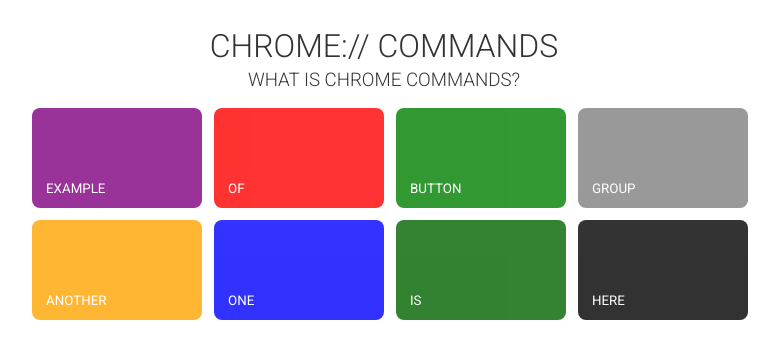
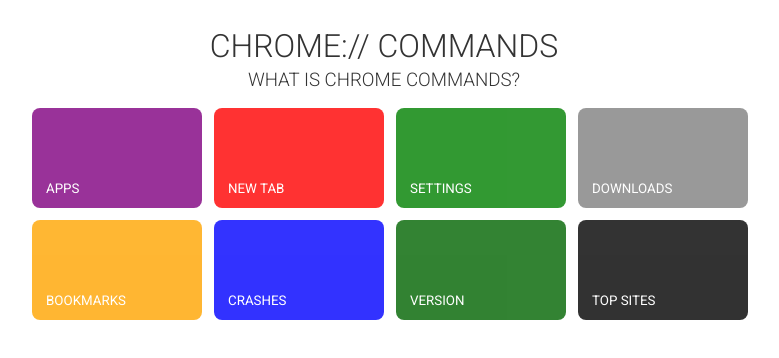
Before and after one commit to willfeldman/Chrome-Commands, a React (Create React App) app: page / in a window 1280 px wide. Shown: the top 358 px of the page, without its empty margins (256-1035 px from the left). Built offline with nearby package versions, Linux system fonts and the light colour scheme.

Commit message:
Button click updates header information.

```diff
--- a/src/App.js
+++ b/src/App.js
@@ -8,13 +8,14 @@ function App() {
     const [text, setText] = useState({Main: textMain, Sub: textSub});
 
     function updateText() {
-        setText({Main: "hi", Sub: "bye"});
+        setText({Main: "want this to be the button name which is TileContainer > Tile text",
+        Sub: "want this to be assocaited text"});
     }
 
     return (
     <div className='pageBody'>
         <Header textMain={text.Main} textSub={text.Sub} />
-        <TileContainer text={updateText} />
+        <TileContainer text={setText} />
     </div>
     );
 }
--- a/src/components/tile/Tile.js
+++ b/src/components/tile/Tile.js
@@ -6,15 +6,12 @@ const Button = styled.button`
 `;
 
 function Tile(props) {
-    function consoleIt() {
-        console.log(props.text + " was clicked!");
-        props.headerText.setText({
-            Main: "hi"
-        });
+    function updateHeader() {
+        props.headerText({Main: props.text, Sub: props.description});
     }
 
     return (
-        <Button color={ props.color } onClick={ props.headerText } >
+        <Button color={ props.color } onClick={ updateHeader } >
             <div>
                 { props.text }
             </div>
--- a/src/components/tile/TileContainer.js
+++ b/src/components/tile/TileContainer.js
@@ -6,16 +6,16 @@ function TileContainer(props) {
     return (
         <>
             <div className='tileGroup'>
-                <Tile headerText={headerText} text="example" color="purple" />
-                <Tile headerText={headerText} text="of" color="red" />
-                <Tile headerText={headerText} text="button" color="green" />
-                <Tile headerText={headerText} text="group" color="gray" />
+                <Tile headerText={headerText} text="apps" description="This command allows you to view and access all of your Chrome applications" color="purple" />
+                <Tile headerText={headerText} text="new tab" description="This command allows you to open a new Chrome tab" color="red" />
+                <Tile headerText={headerText} text="settings" description="This command allows you to access the Chrome settings menu" color="green" />
+                <Tile headerText={headerText} text="downloads" description="This command allows you to view all web downloads made from Chrome" color="gray" />
             </div>
             <div className='tileGroup'>
-                <Tile headerText={headerText} text="another" color="orange" />
-                <Tile headerText={headerText} text="one" color="blue" />
-                <Tile headerText={headerText} text="is" color="darkGreen" />
-                <Tile headerText={headerText} text="here" color="black" />
+                <Tile headerText={headerText} text="bookmarks" description="This command allows you to open, view, and edit Chrome bookmarks" color="orange" />
+                <Tile headerText={headerText} text="crashes" description="This command allows you to see Chrome's crash report" color="blue" />
+                <Tile headerText={headerText} text="version" description="This command shows your Chrome stats" color="darkGreen" />
+                <Tile headerText={headerText} text="top sites" description="This command allows you to see your most visited sites" color="black" />
             </div>
         </>
     );
```
